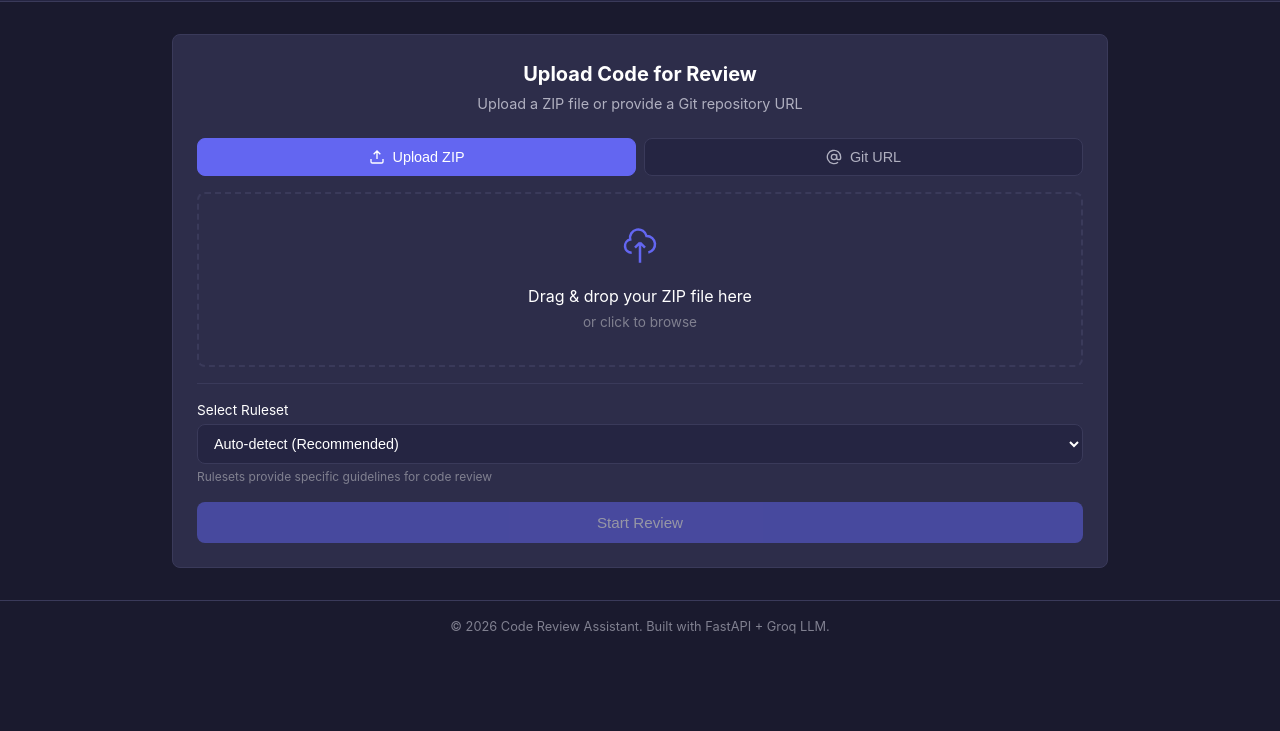
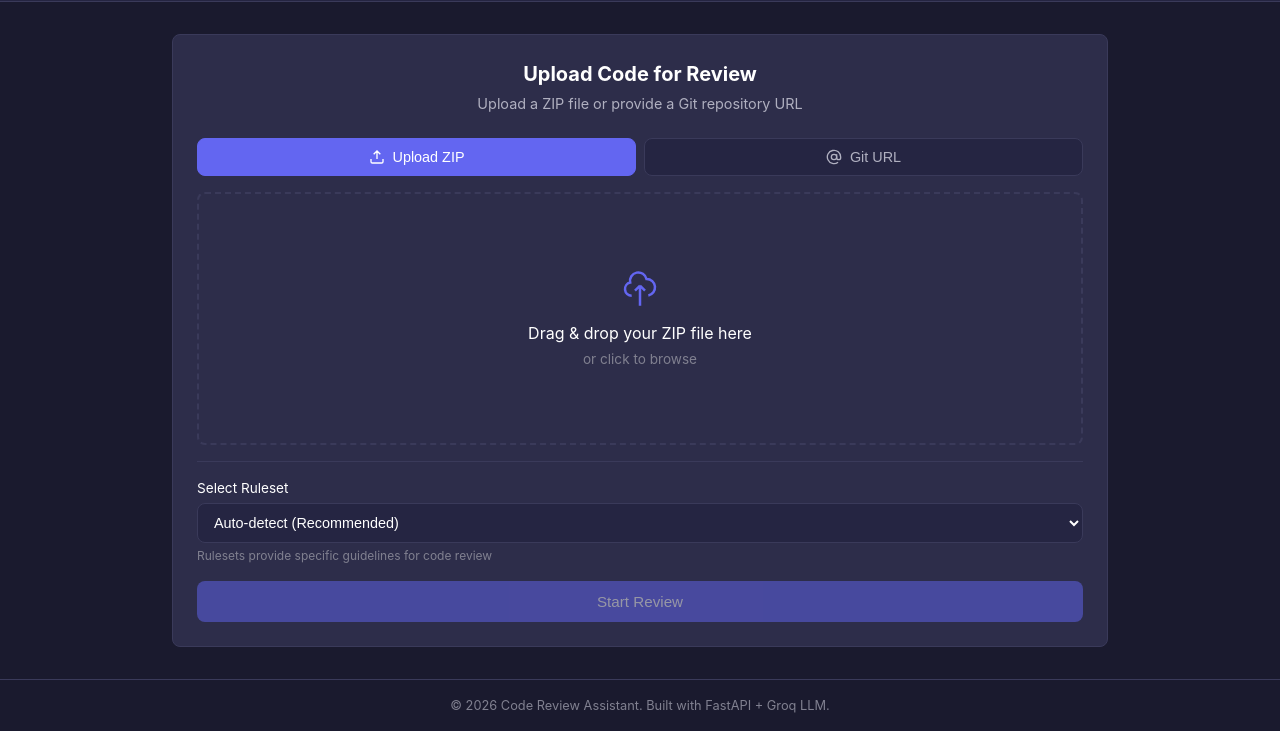
Before and after one commit to RavikantiAkshay/code-review-assistant, a website: page frontend/index.html in a window 1280 px wide. Shown: the part 69-800 px from the top of the page. Drawn offline with Linux system fonts and the light colour scheme; no server answers.

Commit message:
UI: Make frontend layout adapt to full screen height

```diff
--- a/frontend/styles.css
+++ b/frontend/styles.css
@@ -38,6 +38,8 @@ body {
   color: var(--text-primary);
   line-height: 1.5;
   min-height: 100vh;
+  display: flex;
+  flex-direction: column;
 }
 
 /* Header */
@@ -97,6 +99,10 @@ body {
   max-width: 1000px;
   margin: 0 auto;
   padding: 2rem;
+  flex: 1;
+  width: 100%;
+  display: flex;
+  flex-direction: column;
 }
 
 /* Upload Section */
@@ -105,6 +111,9 @@ body {
   border: 1px solid var(--border-color);
   border-radius: var(--border-radius);
   padding: 1.5rem;
+  flex: 1;
+  display: flex;
+  flex-direction: column;
 }
 
 .section-header {
@@ -120,6 +129,12 @@ body {
 .section-subtitle {
   color: var(--text-secondary);
   font-size: 0.9rem;
+}
+
+.upload-options {
+  flex: 1;
+  display: flex;
+  flex-direction: column;
 }
 
 /* Tabs */
@@ -160,7 +175,9 @@ body {
 }
 
 .tab-content.active {
-  display: block;
+  display: flex;
+  flex-direction: column;
+  flex: 1;
 }
 
 /* Dropzone */
@@ -170,6 +187,11 @@ body {
   padding: 2rem;
   text-align: center;
   cursor: pointer;
+  flex: 1;
+  display: flex;
+  flex-direction: column;
+  align-items: center;
+  justify-content: center;
 }
 
 .upload-dropzone:hover {
```
